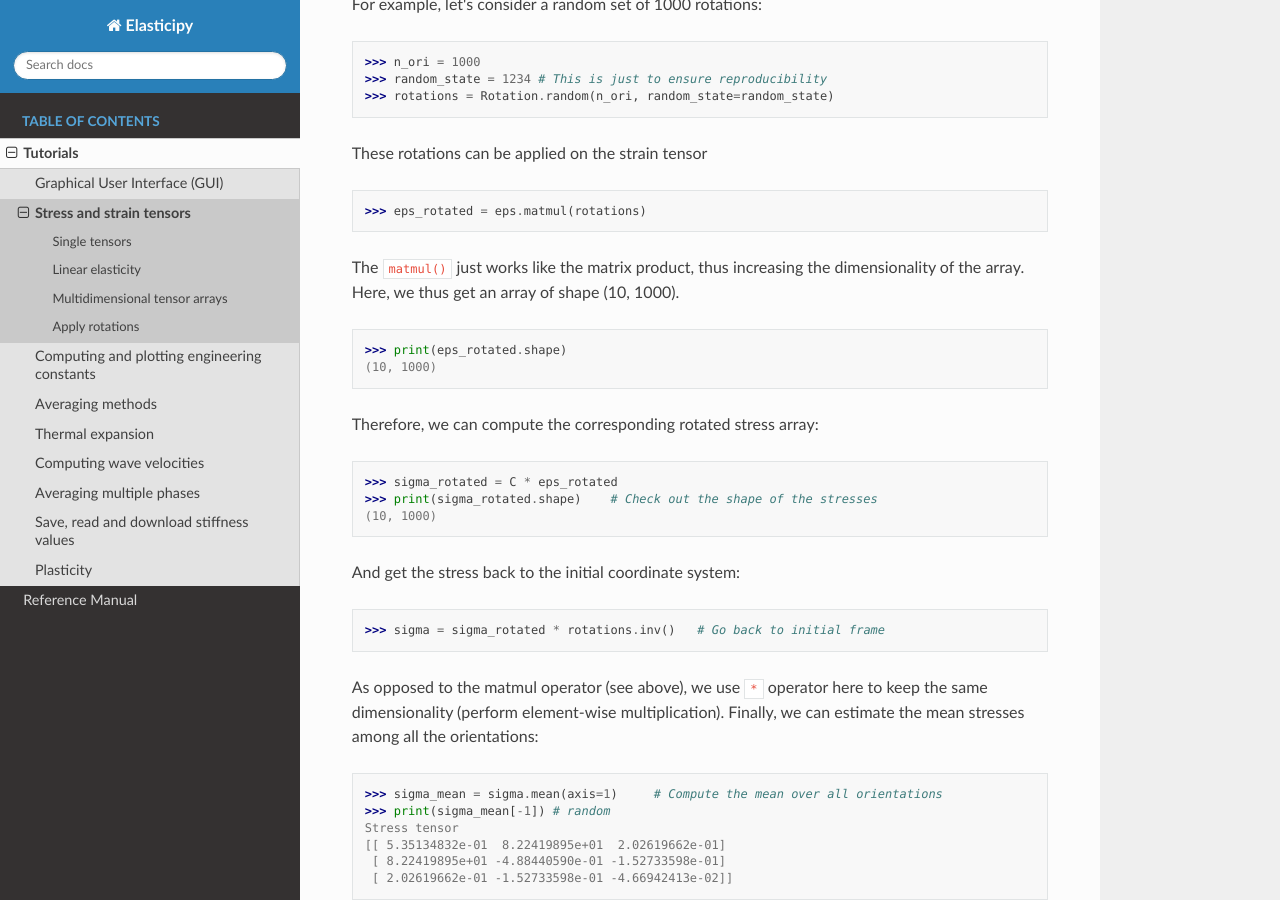
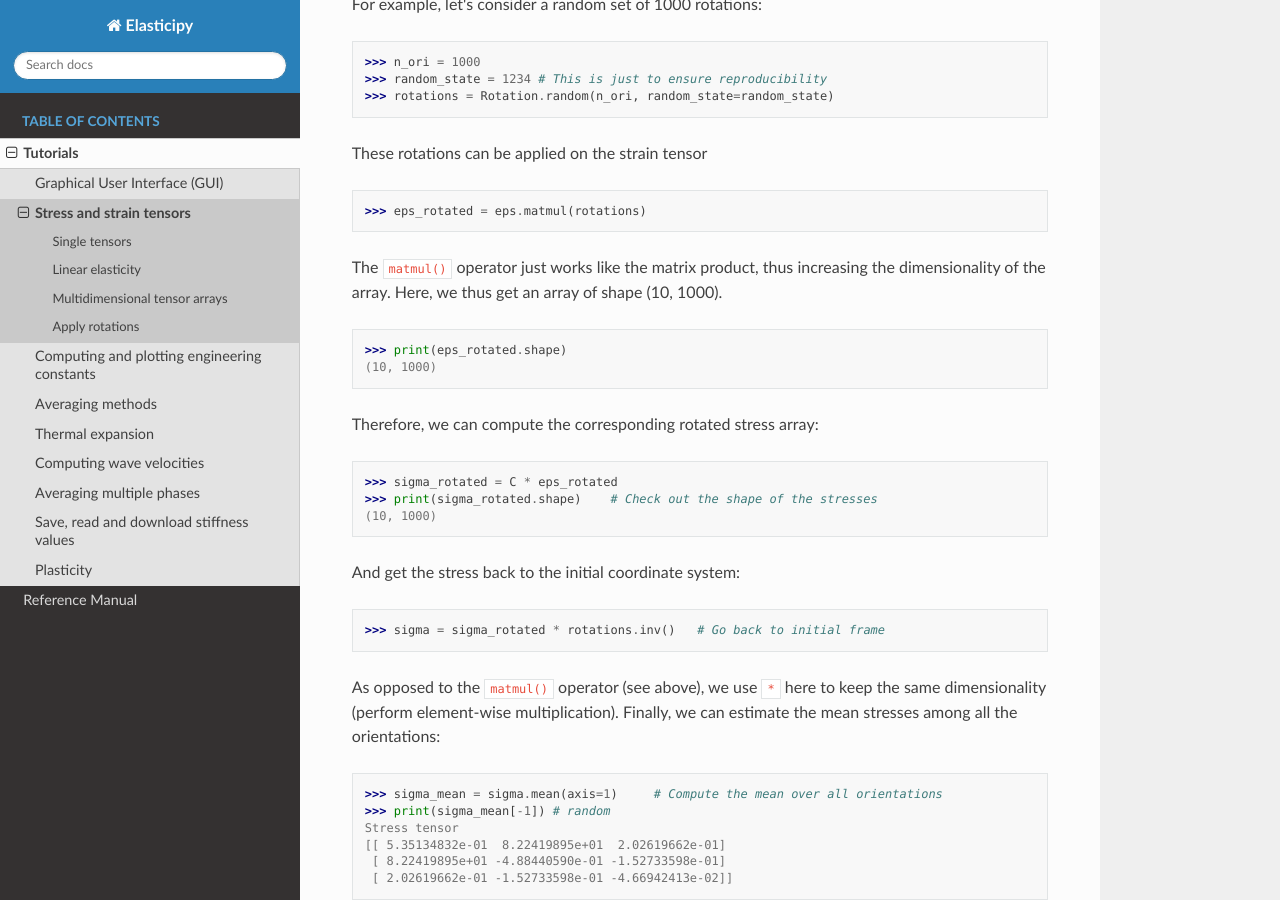
Before and after one commit to DorianDepriester/Elasticipy, a Sphinx documentation site: the page built from docs/source/Tutorials/Tutorial_StressStrain.rst, in a window 1280 px wide and 900 px high, scrolled down 3678 px. Built offline with Sphinx 7.4.7 and the Read the Docs theme 3.1.0, drawn with Linux system fonts in a browser that asks for light colours; part of the change alters nothing that is shown.

```diff
--- a/docs/source/Tutorials/Tutorial_StressStrain.rst
+++ b/docs/source/Tutorials/Tutorial_StressStrain.rst
@@ -184,7 +184,7 @@ These rotations can be applied on the strain tensor
     >>> eps_rotated = eps.matmul(rotations)
 
 
-The ``matmul()`` just works like the matrix product, thus increasing the dimensionality of the array.
+The ``matmul()`` operator just works like the matrix product, thus increasing the dimensionality of the array.
 Here, we thus get an array of shape (10, 1000).
 
     >>> print(eps_rotated.shape)
@@ -200,7 +200,7 @@ And get the stress back to the initial coordinate system:
 
     >>> sigma = sigma_rotated * rotations.inv()   # Go back to initial frame
 
-As opposed to the matmul operator (see above), we use ``*`` operator here to keep the same dimensionality (perform
+As opposed to the ``matmul()`` operator (see above), we use ``*`` here to keep the same dimensionality (perform
 element-wise multiplication).
 Finally, we can estimate the mean stresses among all the orientations:
 
```
